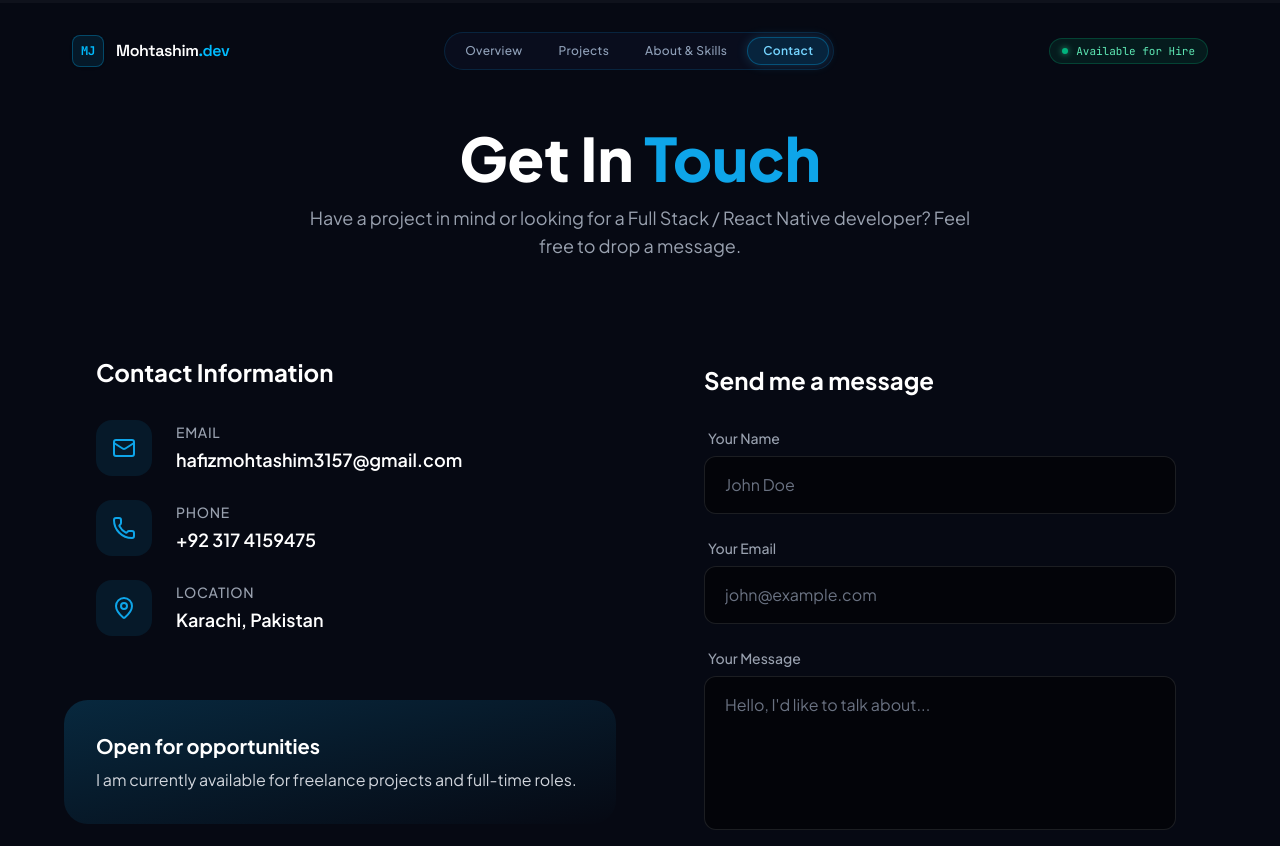
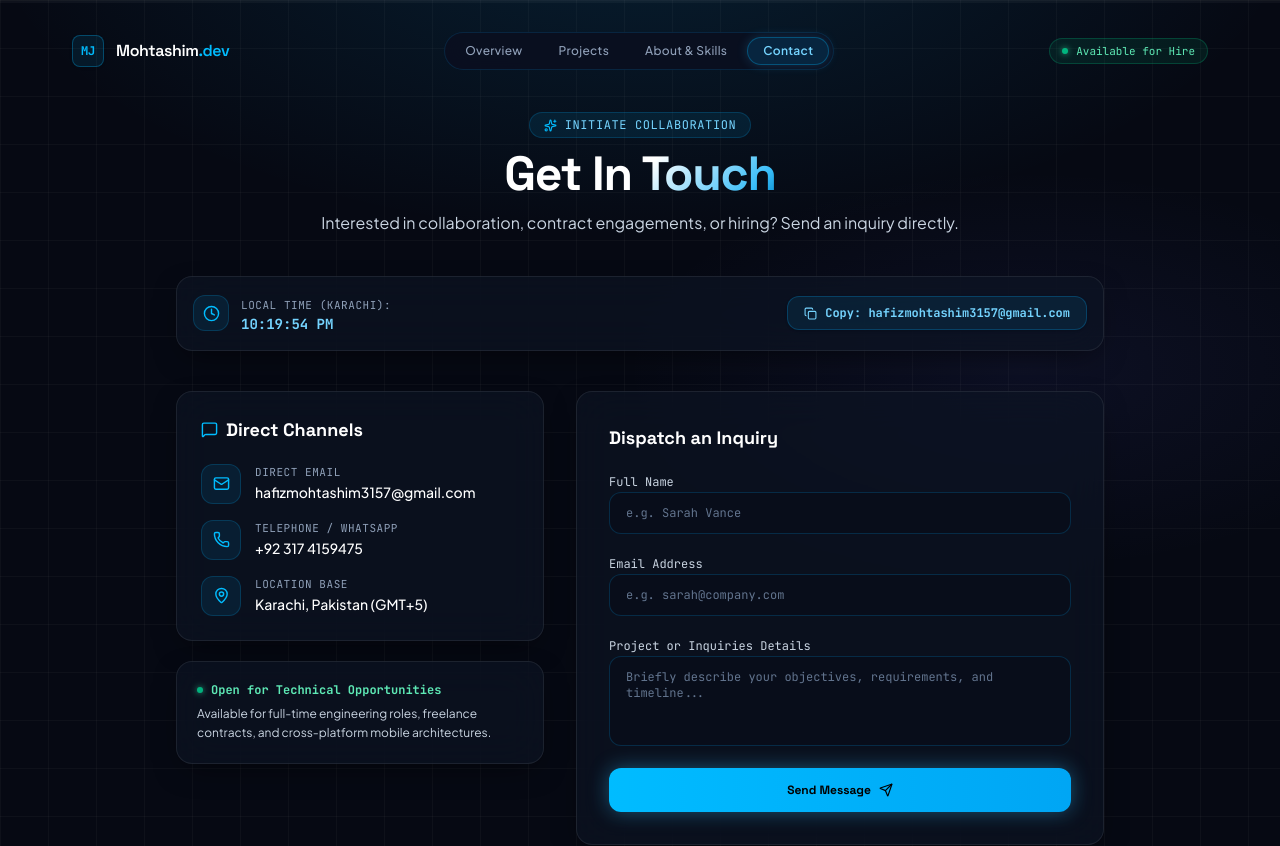
Before and after one commit to mohtashimjaved/portfolio, a Next.js app: page /contact in a window 1280 px wide. Shown: the top 846 px of the page. Built offline with nearby package versions, Linux system fonts and the light colour scheme.

Commit message:
Update page.jsx

```diff
--- a/src/app/contact/page.jsx
+++ b/src/app/contact/page.jsx
@@ -1,12 +1,34 @@
 "use client";
+import { useState, useEffect } from "react";
 import { motion } from "framer-motion";
-import { Mail, MapPin, Phone, Send } from "lucide-react";
-import { useState } from "react";
+import { Mail, MapPin, Phone, Send, Check, Copy, Clock, MessageSquare, Sparkles } from "lucide-react";
+import confetti from "canvas-confetti";
 
 export default function Contact() {
   const [formState, setFormState] = useState({ name: "", email: "", message: "" });
   const [isSubmitting, setIsSubmitting] = useState(false);
   const [status, setStatus] = useState({ type: "", message: "" });
+  const [copiedEmail, setCopiedEmail] = useState(false);
+  const [localTime, setLocalTime] = useState("");
+
+  // Live Karachi Local Time Clock (GMT+5)
+  useEffect(() => {
+    const updateClock = () => {
+      const now = new Date();
+      const options = {
+        timeZone: "Asia/Karachi",
+        hour: "2-digit",
+        minute: "2-digit",
+        second: "2-digit",
+        hour12: true,
+      };
+      setLocalTime(new Intl.DateTimeFormat("en-US", options).format(now));
+    };
+
+    updateClock();
+    const interval = setInterval(updateClock, 1000);
+    return () => clearInterval(interval);
+  }, []);
 
   const handleSubmit = async (e) => {
     e.preventDefault();
@@ -25,69 +47,138 @@ export default function Contact() {
       });
 
       if (response.ok) {
-        setStatus({ type: "success", message: "Thank you! Your message has been sent successfully. I'll get back to you soon." });
+        confetti({
+          particleCount: 50,
+          spread: 60,
+          origin: { y: 0.6 },
+          colors: ["#38bdf8", "#818cf8", "#ffffff"],
+        });
+        setStatus({
+          type: "success",
+          message: "Message dispatched successfully! I will respond to your email within 24 hours.",
+        });
         setFormState({ name: "", email: "", message: "" });
       } else {
-        setStatus({ type: "error", message: "Oops! There was a problem sending your message. Please try again." });
+        setStatus({
+          type: "error",
+          message: "Failed to send message directly. Please contact via email or phone.",
+        });
       }
     } catch (error) {
-      setStatus({ type: "error", message: "Something went wrong. Please check your connection and try again." });
+      setStatus({
+        type: "error",
+        message: "Network error occurred. Please verify your connection.",
+      });
     } finally {
       setIsSubmitting(false);
     }
   };
 
+  const copyEmail = () => {
+    soundFx.playClick();
+    navigator.clipboard.writeText("hafizmohtashim3157@gmail.com");
+    setCopiedEmail(true);
+    setTimeout(() => setCopiedEmail(false), 2500);
+  };
+
   const contactInfo = [
-    { icon: Mail, title: "Email", value: "hafizmohtashim3157@gmail.com", href: "mailto:hafizmohtashim3157@gmail.com" },
-    { icon: Phone, title: "Phone", value: "+92 317 4159475", href: "tel:+923174159475" },
-    { icon: MapPin, title: "Location", value: "Karachi, Pakistan", href: null },
+    {
+      icon: Mail,
+      title: "Direct Email",
+      value: "hafizmohtashim3157@gmail.com",
+      href: "mailto:hafizmohtashim3157@gmail.com",
+    },
+    {
+      icon: Phone,
+      title: "Telephone / WhatsApp",
+      value: "+92 317 4159475",
+      href: "tel:+923174159475",
+    },
+    {
+      icon: MapPin,
+      title: "Location Base",
+      value: "Karachi, Pakistan (GMT+5)",
+      href: null,
+    },
   ];
 
   return (
-    <section className="min-h-screen pt-32 pb-16 relative">
-      <div className="container mx-auto px-6 md:px-12">
+    <section className="min-h-screen pt-24 sm:pt-28 pb-16 sm:pb-20 relative overflow-hidden bg-[#060913] cosmic-grid-bg">
+      <div className="container mx-auto px-4 sm:px-6 md:px-12 max-w-5xl space-y-8 sm:space-y-10">
 
+        {/* Header */}
         <motion.div
-          initial={{ opacity: 0, y: -20 }}
+          initial={{ opacity: 0, y: -15 }}
           animate={{ opacity: 1, y: 0 }}
-          transition={{ duration: 0.6 }}
-          className="text-center mb-16"
+          transition={{ duration: 0.5 }}
+          className="text-center max-w-2xl mx-auto space-y-2.5 sm:space-y-3"
         >
-          <h1 className="text-4xl md:text-6xl font-black mb-4 text-white">
-            Get In <span className="text-accent">Touch</span>
+          <span className="inline-flex items-center gap-2 px-3.5 py-1 rounded-full bg-sky-500/10 border border-sky-500/20 text-sky-300 font-mono text-[11px] sm:text-xs uppercase tracking-wider">
+            <Sparkles size={13} className="text-sky-400" />
+            Initiate Collaboration
+          </span>
+
+          <h1 className="text-3xl xs:text-4xl sm:text-5xl font-bold font-heading text-white tracking-tight">
+            Get In <span className="text-glow-accent">Touch</span>
           </h1>
-          <p className="text-gray-400 max-w-2xl mx-auto text-lg">
-            Have a project in mind or looking for a Full Stack / React Native developer? Feel free to drop a message.
+
+          <p className="text-slate-300 text-xs sm:text-sm md:text-base leading-relaxed px-2">
+            Interested in collaboration, contract engagements, or hiring? Send an inquiry directly.
           </p>
         </motion.div>
 
-        <div className="grid grid-cols-1 lg:grid-cols-2 gap-12 max-w-6xl mx-auto">
+        {/* Karachi Time Banner */}
+        <div className="flex flex-col sm:flex-row items-center justify-between gap-3 sm:gap-4 p-3.5 sm:p-4 rounded-2xl glass-panel border border-sky-500/20 text-sm shadow-[0_0_20px_rgba(14,165,233,0.08)]">
+          <div className="flex items-center gap-3 text-slate-200">
+            <div className="w-8 h-8 sm:w-9 sm:h-9 rounded-xl bg-sky-500/10 border border-sky-500/20 flex items-center justify-center text-sky-400 shrink-0">
+              <Clock size={17} />
+            </div>
+            <div>
+              <span className="text-[10px] sm:text-[11px] font-mono text-slate-400 uppercase tracking-wider">Local Time (Karachi):</span>
+              <p className="text-xs sm:text-sm font-semibold font-mono text-sky-300">{localTime || "GMT+5"}</p>
+            </div>
+          </div>
 
-          {/* Contact Info */}
-          <motion.div
-            initial={{ opacity: 0, x: -50 }}
-            animate={{ opacity: 1, x: 0 }}
-            transition={{ delay: 0.2, duration: 0.6 }}
-            className="space-y-8"
+          <button
+            onClick={copyEmail}
+            className="w-full sm:w-auto px-3.5 sm:px-4 py-2 rounded-xl bg-sky-500/10 border border-sky-500/25 text-sky-300 text-[11px] sm:text-xs font-mono hover:bg-sky-400 hover:text-black transition-all flex items-center justify-center gap-2 shadow-sm font-semibold truncate"
           >
-            <div className="glass p-8 rounded-3xl">
-              <h3 className="text-2xl font-bold text-white mb-8">Contact Information</h3>
-              <div className="space-y-6">
+            {copiedEmail ? <Check size={13} className="text-emerald-400 shrink-0" /> : <Copy size={13} className="shrink-0" />}
+            <span className="truncate">{copiedEmail ? "Email Copied!" : "Copy: hafizmohtashim3157@gmail.com"}</span>
+          </button>
+        </div>
+
+        {/* Main Grid */}
+        <div className="grid grid-cols-1 lg:grid-cols-12 gap-6 sm:gap-8">
+
+          {/* Left Column */}
+          <div className="lg:col-span-5 space-y-4 sm:space-y-5">
+            <div className="glass-panel p-5 sm:p-6 rounded-2xl border border-sky-500/15 space-y-4 sm:space-y-5">
+              <h3 className="text-base sm:text-lg font-bold font-heading text-white flex items-center gap-2">
+                <MessageSquare size={17} className="text-sky-400" /> Direct Channels
+              </h3>
+
+              <div className="space-y-3.5 sm:space-y-4">
                 {contactInfo.map((info, idx) => {
                   const Icon = info.icon;
                   return (
-                    <div key={idx} className="flex items-center gap-6 group">
-                      <div className="w-14 h-14 rounded-2xl bg-accent/10 flex items-center justify-center text-accent group-hover:bg-accent group-hover:text-white transition-colors duration-300">
-                        <Icon size={24} />
+                    <div key={idx} className="flex items-start gap-3 sm:gap-3.5 group">
+                      <div className="w-9 h-9 sm:w-10 sm:h-10 rounded-xl bg-sky-500/10 border border-sky-500/20 flex items-center justify-center text-sky-400 group-hover:bg-sky-400 group-hover:text-black transition-all shrink-0">
+                        <Icon size={17} />
                       </div>
-                      <div>
-                        <p className="text-sm text-gray-400 font-medium uppercase tracking-wider mb-1">{info.title}</p>
+                      <div className="space-y-0.5 min-w-0">
+                        <p className="text-[10px] sm:text-[11px] text-slate-400 font-mono uppercase tracking-wider">
+                          {info.title}
+                        </p>
                         {info.href ? (
-                          <a href={info.href} className="text-lg text-white font-semibold hover:text-accent transition-colors">
+                          <a
+                            href={info.href}
+                            className="text-xs sm:text-sm text-white font-medium hover:text-sky-300 transition-colors block truncate"
+                          >
                             {info.value}
                           </a>
                         ) : (
-                          <p className="text-lg text-white font-semibold">{info.value}</p>
+                          <p className="text-xs sm:text-sm text-white font-medium truncate">{info.value}</p>
                         )}
                       </div>
                     </div>
@@ -96,90 +187,105 @@ export default function Contact() {
               </div>
             </div>
 
-            {/* Decorative Element */}
-            <div className="glass p-8 rounded-3xl bg-gradient-to-br from-accent/20 to-transparent border-accent/20">
-              <h4 className="text-xl font-bold text-white mb-2">Open for opportunities</h4>
-              <p className="text-gray-300">I am currently available for freelance projects and full-time roles.</p>
+            {/* Availability */}
+            <div className="glass-panel p-5 rounded-2xl border border-emerald-500/25 bg-emerald-500/[0.04] space-y-1.5">
+              <div className="flex items-center gap-2 text-emerald-300 text-xs font-semibold font-mono">
+                <span className="w-1.5 h-1.5 rounded-full bg-emerald-400 animate-pulse shadow-[0_0_6px_#34d399]" />
+                <span>Open for Technical Opportunities</span>
+              </div>
+              <p className="text-slate-300 text-xs leading-relaxed">
+                Available for full-time engineering roles, freelance contracts, and cross-platform mobile architectures.
+              </p>
             </div>
-          </motion.div>
+          </div>
 
-          {/* Contact Form */}
-          <motion.div
-            initial={{ opacity: 0, x: 50 }}
-            animate={{ opacity: 1, x: 0 }}
-            transition={{ delay: 0.4, duration: 0.6 }}
-          >
-            <form onSubmit={handleSubmit} className="glass p-8 md:p-10 rounded-3xl flex flex-col gap-6">
-              <h3 className="text-2xl font-bold text-white mb-2">Send me a message</h3>
+          {/* Right Form */}
+          <div className="lg:col-span-7">
+            <form onSubmit={handleSubmit} className="glass-panel p-6 sm:p-8 rounded-2xl border border-sky-500/15 space-y-4">
+              <h3 className="text-lg font-bold font-heading text-white">
+                Dispatch an Inquiry
+              </h3>
 
               {status.message && (
-                <motion.div
-                  initial={{ opacity: 0, height: 0 }}
-                  animate={{ opacity: 1, height: 'auto' }}
-                  className={`p-4 rounded-xl text-sm font-medium ${status.type === 'success' ? 'bg-green-500/10 text-green-400 border border-green-500/20' : 'bg-red-500/10 text-red-400 border border-red-500/20'}`}
+                <div
+                  className={`p-3 rounded-xl text-xs font-mono ${
+                    status.type === "success"
+                      ? "bg-emerald-500/10 text-emerald-300 border border-emerald-500/25"
+                      : "bg-rose-500/10 text-rose-300 border border-rose-500/20"
+                  }`}
                 >
                   {status.message}
-                </motion.div>
+                </div>
               )}
 
-              <div className="flex flex-col gap-2">
-                <label htmlFor="name" className="text-sm font-medium text-gray-400 ml-1">Your Name</label>
+              {/* Name */}
+              <div className="space-y-1.5">
+                <label htmlFor="name" className="text-xs font-mono text-slate-300">
+                  Full Name
+                </label>
                 <input
                   type="text"
                   id="name"
                   name="name"
                   required
                   value={formState.name}
-                  onChange={(e) => setFormState({...formState, name: e.target.value})}
-                  className="w-full bg-black/50 border border-white/10 rounded-xl px-5 py-4 text-white placeholder-gray-500 focus:outline-none focus:border-accent focus:ring-1 focus:ring-accent transition-all"
-                  placeholder="John Doe"
+                  onChange={(e) => setFormState({ ...formState, name: e.target.value })}
+                  placeholder="e.g. Sarah Vance"
+                  className="w-full bg-[#080d1a] border border-sky-500/20 rounded-xl px-4 py-3 text-white text-xs placeholder-slate-500 focus:outline-none focus:border-sky-400 focus:ring-1 focus:ring-sky-400 transition-all font-mono"
                 />
               </div>
 
-              <div className="flex flex-col gap-2">
-                <label htmlFor="email" className="text-sm font-medium text-gray-400 ml-1">Your Email</label>
+              {/* Email */}
+              <div className="space-y-1.5">
+                <label htmlFor="email" className="text-xs font-mono text-slate-300">
+                  Email Address
+                </label>
                 <input
                   type="email"
                   id="email"
                   name="email"
                   required
                   value={formState.email}
-                  onChange={(e) => setFormState({...formState, email: e.target.value})}
-                  className="w-full bg-black/50 border border-white/10 rounded-xl px-5 py-4 text-white placeholder-gray-500 focus:outline-none focus:border-accent focus:ring-1 focus:ring-accent transition-all"
-                  placeholder="john@example.com"
+                  onChange={(e) => setFormState({ ...formState, email: e.target.value })}
+                  placeholder="e.g. sarah@company.com"
+                  className="w-full bg-[#080d1a] border border-sky-500/20 rounded-xl px-4 py-3 text-white text-xs placeholder-slate-500 focus:outline-none focus:border-sky-400 focus:ring-1 focus:ring-sky-400 transition-all font-mono"
                 />
               </div>
 
-              <div className="flex flex-col gap-2">
-                <label htmlFor="message" className="text-sm font-medium text-gray-400 ml-1">Your Message</label>
+              {/* Message */}
+              <div className="space-y-1.5">
+                <label htmlFor="message" className="text-xs font-mono text-slate-300">
+                  Project or Inquiries Details
+                </label>
                 <textarea
                   id="message"
                   name="message"
                   required
-                  rows={5}
+                  rows={4}
                   value={formState.message}
-                  onChange={(e) => setFormState({...formState, message: e.target.value})}
-                  className="w-full bg-black/50 border border-white/10 rounded-xl px-5 py-4 text-white placeholder-gray-500 focus:outline-none focus:border-accent focus:ring-1 focus:ring-accent transition-all resize-none"
-                  placeholder="Hello, I'd like to talk about..."
+                  onChange={(e) => setFormState({ ...formState, message: e.target.value })}
+                  placeholder="Briefly describe your objectives, requirements, and timeline..."
+                  className="w-full bg-[#080d1a] border border-sky-500/20 rounded-xl px-4 py-3 text-white text-xs placeholder-slate-500 focus:outline-none focus:border-sky-400 focus:ring-1 focus:ring-sky-400 transition-all resize-none font-mono"
                 />
               </div>
 
+              {/* Submit */}
               <button
                 type="submit"
                 disabled={isSubmitting}
-                className="w-full bg-accent hover:bg-accent-hover text-white font-bold py-4 rounded-xl flex items-center justify-center gap-2 transition-all active:scale-[0.98] disabled:opacity-70 disabled:cursor-not-allowed mt-2"
+                className="w-full bg-gradient-to-r from-sky-400 to-sky-500 hover:from-sky-300 hover:to-sky-400 text-black font-bold font-heading py-3.5 rounded-xl flex items-center justify-center gap-2 transition-all active:scale-[0.99] disabled:opacity-50 text-xs shadow-[0_0_20px_rgba(56,189,248,0.4)]"
               >
                 {isSubmitting ? (
-                  <div className="w-6 h-6 border-2 border-white/30 border-t-white rounded-full animate-spin" />
+                  <div className="w-4 h-4 border-2 border-black/30 border-t-black rounded-full animate-spin" />
                 ) : (
                   <>
                     <span>Send Message</span>
-                    <Send size={18} />
+                    <Send size={14} />
                   </>
                 )}
               </button>
             </form>
-          </motion.div>
+          </div>
 
         </div>
       </div>
```
